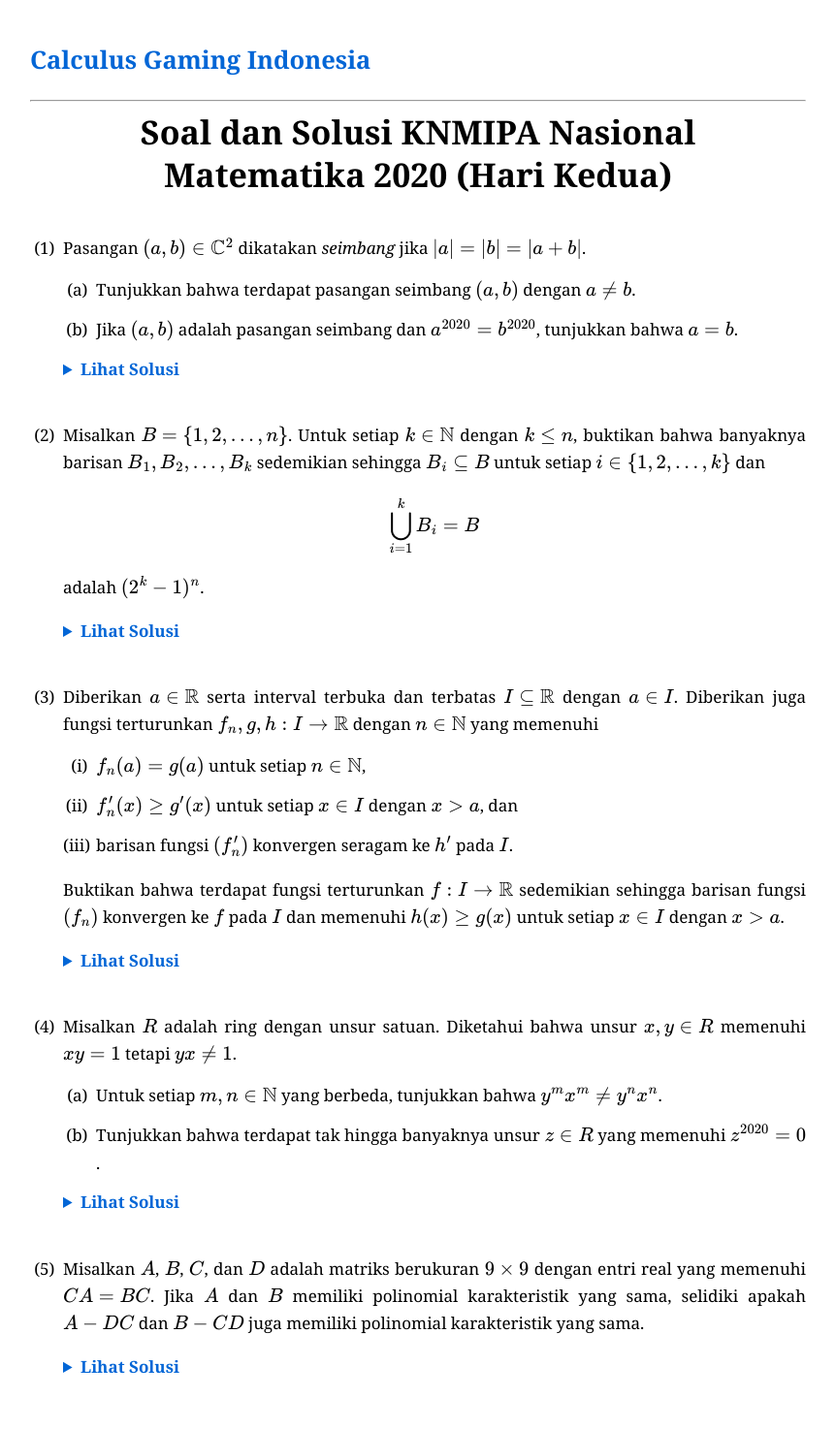
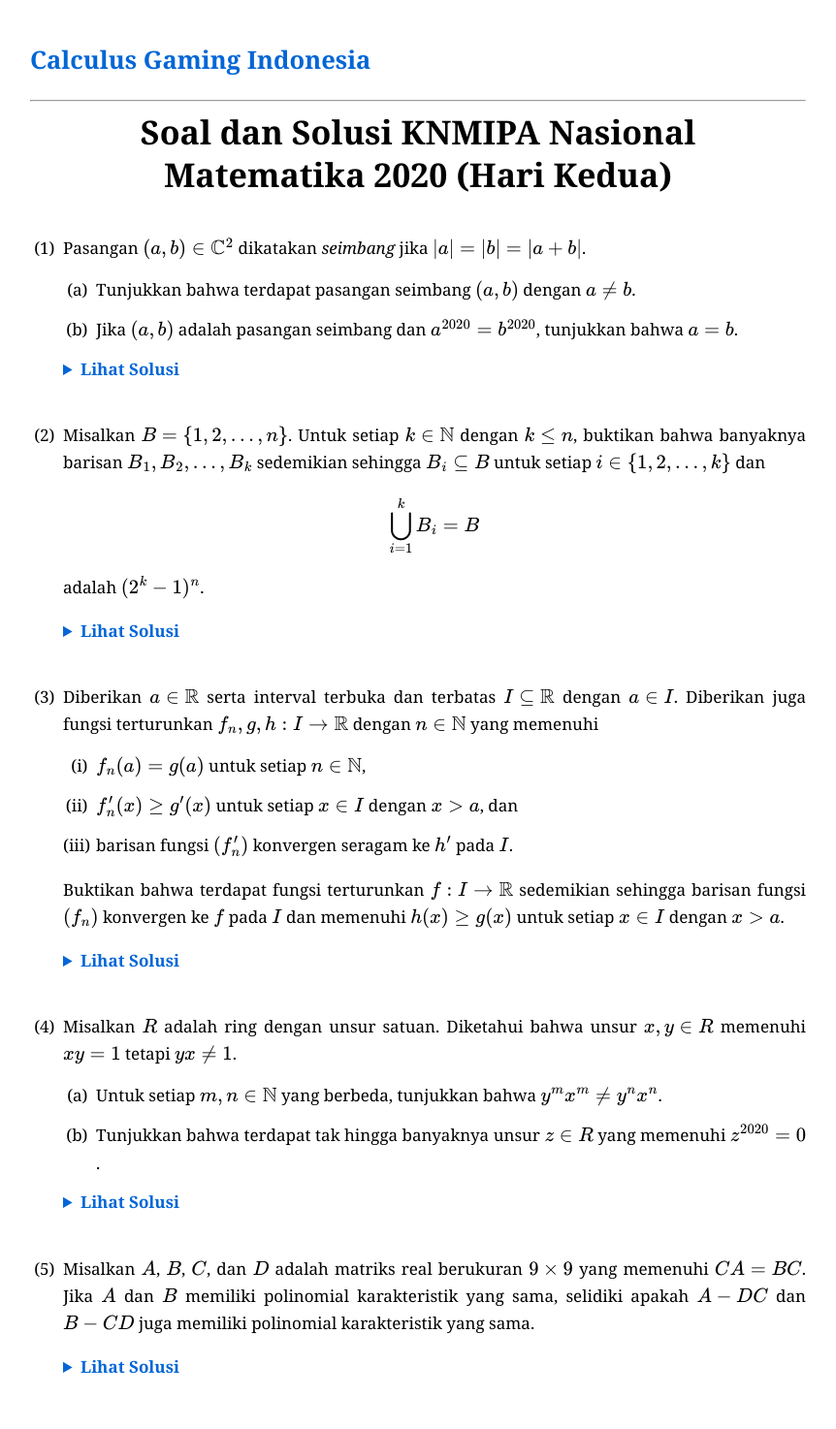
Before and after one commit to calculusgamingindonesia/calculusgamingindonesia.github.io, a Jekyll site: the page built from _posts/2026-07-01-knmipa-nas-mat-20-2.md, in a window 1280 px wide. Shown: the whole page at 97% size, without its empty margins (209-1071 px from the left). Built offline with Jekyll 4.4.1, drawn with Linux system fonts in a browser that asks for light colours; some web fonts are replaced.

Commit message:
Update 2026-07-01-knmipa-nas-mat-20-2.md

```diff
--- a/_posts/2026-07-01-knmipa-nas-mat-20-2.md
+++ b/_posts/2026-07-01-knmipa-nas-mat-20-2.md
@@ -70,7 +70,7 @@ urutan: 10
    </div>
    </details>
 
-5. Misalkan $A$, $B$, $C$, dan $D$ adalah matriks berukuran $9\times9$ dengan entri real yang memenuhi $CA=BC$. Jika $A$ dan $B$ memiliki polinomial karakteristik yang sama, selidiki apakah $A-DC$ dan $B-CD$ juga memiliki polinomial karakteristik yang sama.
+5. Misalkan $A$, $B$, $C$, dan $D$ adalah matriks real berukuran $9\times9$ yang memenuhi $CA=BC$. Jika $A$ dan $B$ memiliki polinomial karakteristik yang sama, selidiki apakah $A-DC$ dan $B-CD$ juga memiliki polinomial karakteristik yang sama.
 
    <details>
    <summary>Lihat Solusi</summary>
```
